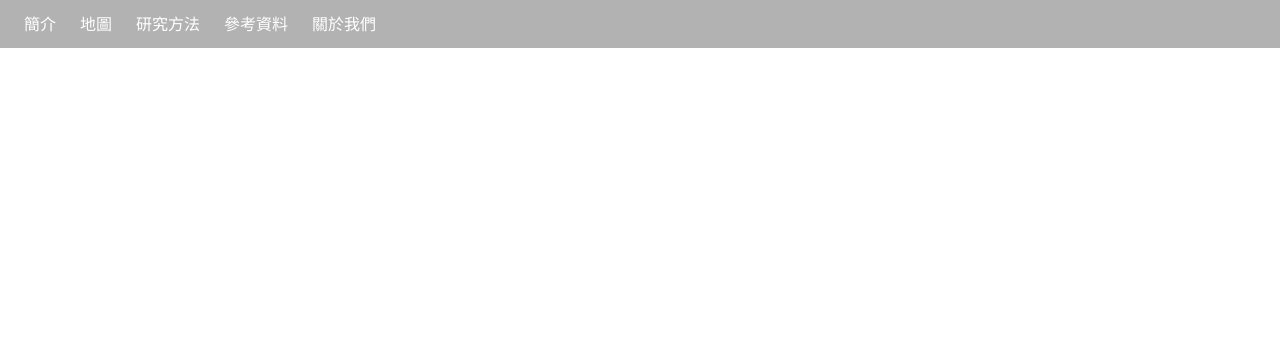
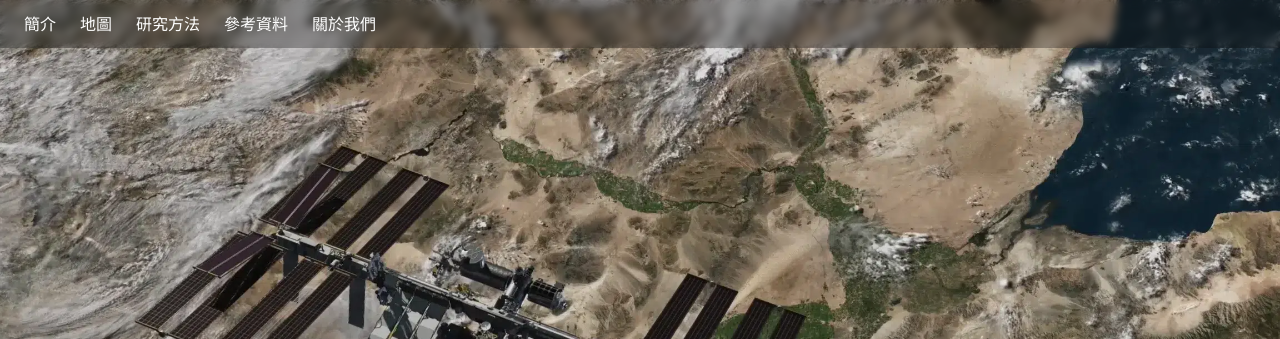
Before and after one commit to lai2570/biodiversity_map, a plain HTML site: page index.html in a window 1280 px wide. Shown: the top 339 px of the page. Drawn offline with nearby package versions, Linux system fonts and the light colour scheme; the site is published under a folder, as on GitHub Pages, so addresses that start at the root find nothing.

Commit message:
Update index.html

```diff
--- a/index.html
+++ b/index.html
@@ -35,7 +35,7 @@
 
         /* Tailwind utility-based background */
         .bg-lab {
-            background-image: url('/image/background.webp');
+            background-image: url('image/background.webp');
             background-size: cover;
             background-position: center;
             background-repeat: no-repeat;
```
